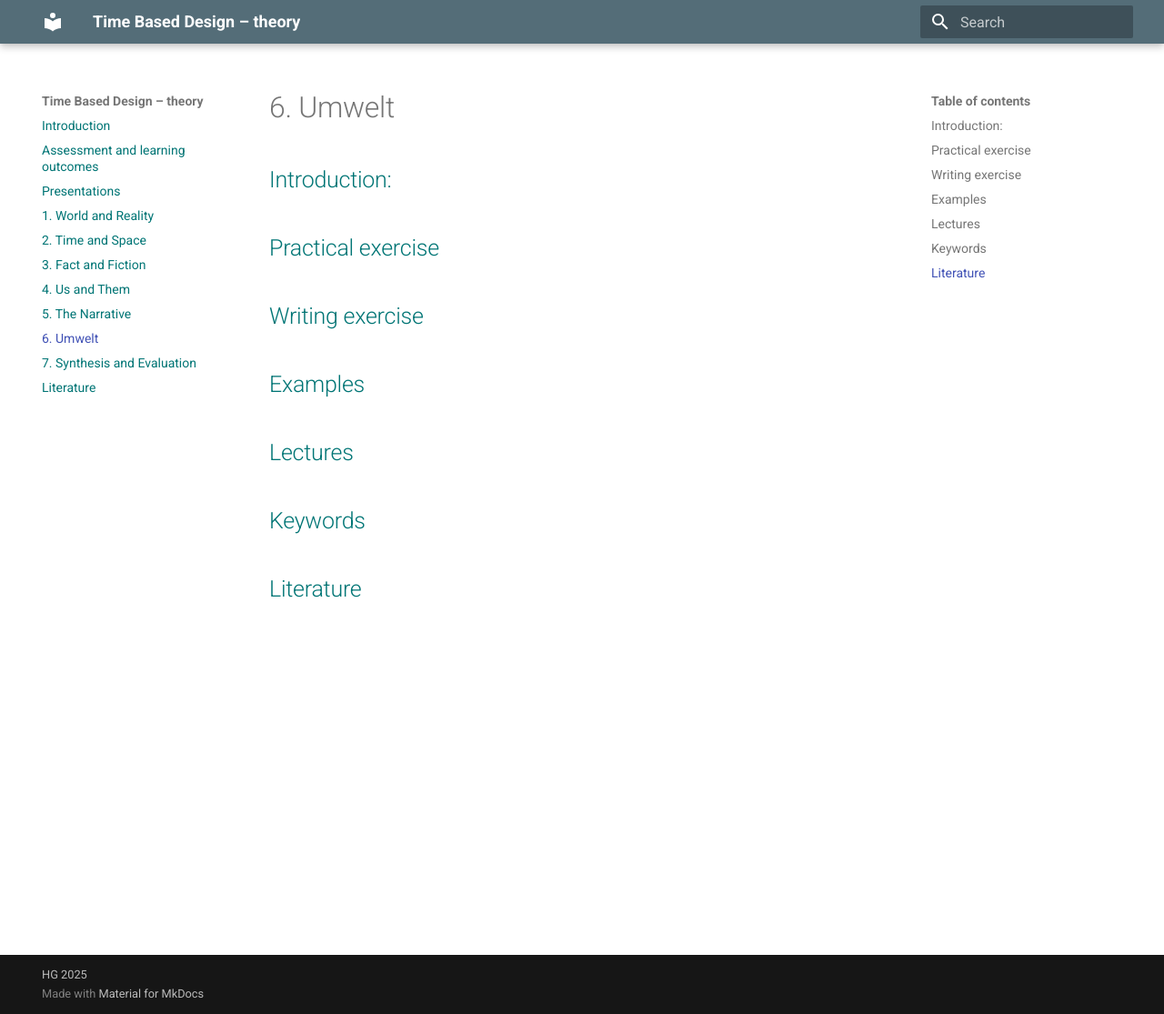
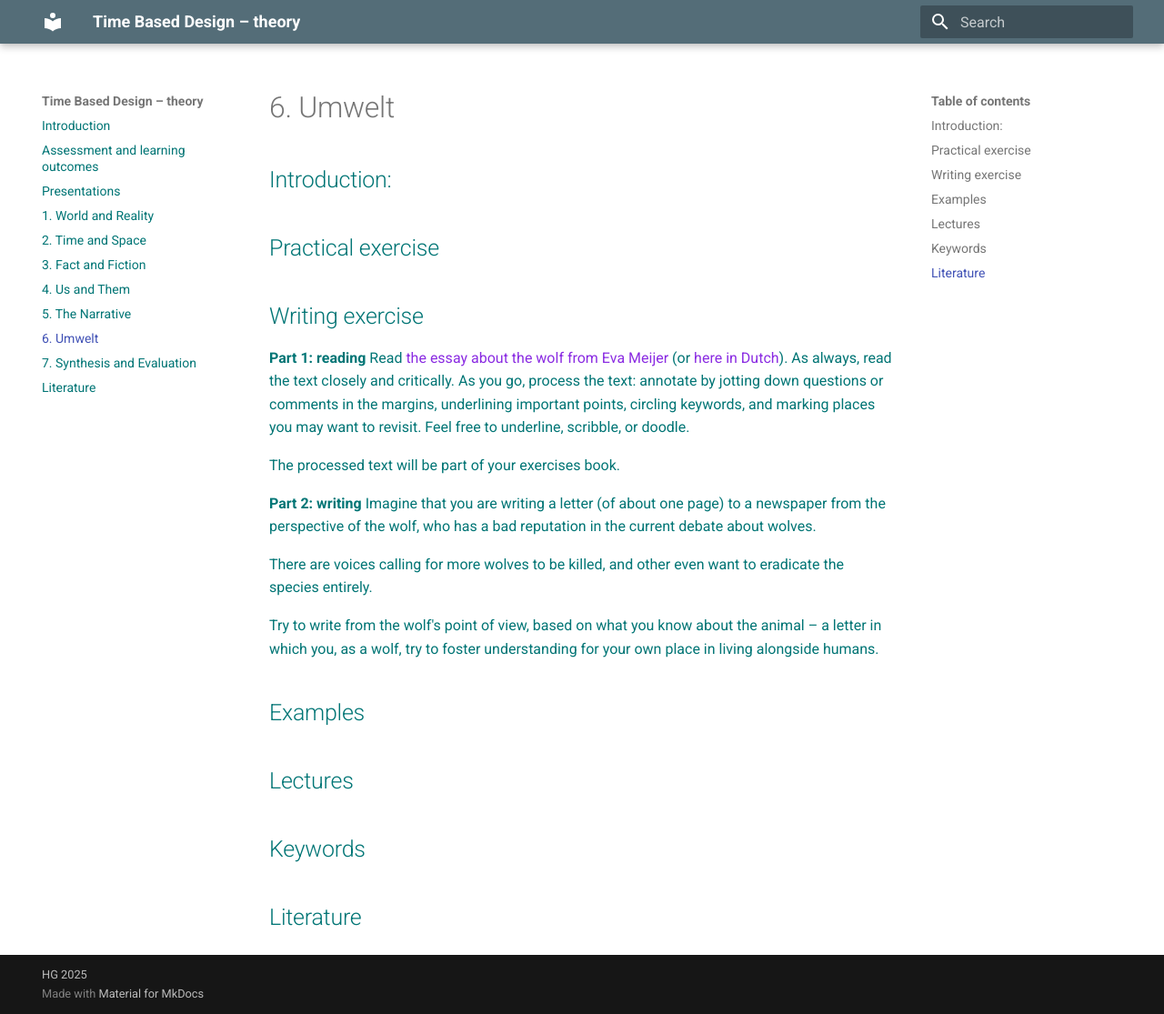
Before and after one commit to bart314/TBD, an MkDocs documentation site: the page built from docs/week6.md, in a window 1280 px wide and 1115 px high. Shown: the whole window at 91% size. Built offline with MkDocs 1.6.1 and Material for MkDocs 9.7.7, drawn with Linux system fonts in a browser that asks for light colours; some web fonts are replaced.

Commit message:
Hot fix wijzigingen voor de laatste les.

```diff
--- a/docs/week6.md
+++ b/docs/week6.md
@@ -5,6 +5,18 @@
 ## Practical exercise
 
 ## Writing exercise
+__Part 1: reading__
+Read [the essay about the wolf from Eva Meijer](files/the-wolf-is-not-angry.pdf) (or [here in Dutch](files/de-wolf-is-niet-boos.pdf)). As always, read the text closely and critically. As you go, process the text: annotate by jotting down questions or comments in the margins, underlining important points, circling keywords, and marking places you may want to revisit. Feel free to underline, scribble, or doodle.
+
+The processed text will be part of your exercises book.
+
+__Part 2: writing__
+Imagine that you are writing a letter (of about one page) to a newspaper from the perspective of the wolf, who has a bad reputation in the current debate about wolves.
+
+There are voices calling for more wolves to be killed, and other even want to eradicate the species entirely.
+
+Try to write from the wolf's point of view, based on what you know about the animal – a letter in which you, as a wolf, try to foster understanding for your own place in living alongside humans.
+
 
 ## Examples
 
```
Also changed, not shown: 2 other files.
